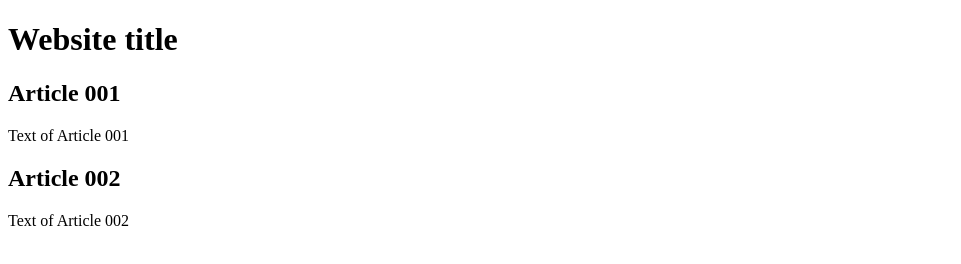
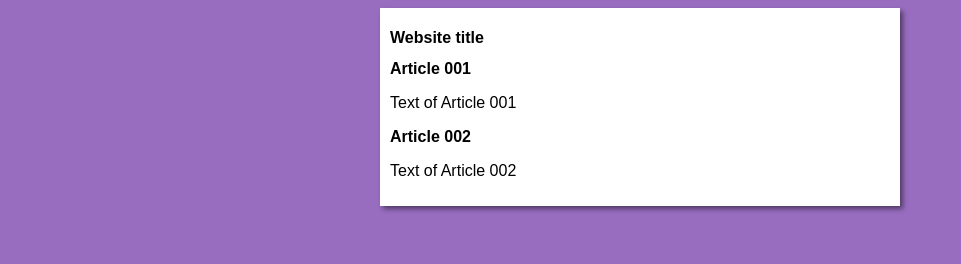
Before and after one commit to ebLPellegrini/project-website, a plain HTML site: page index.html in a window 1280 px wide. Shown: the whole page, without its empty margins (0-961 px from the left). Drawn offline with Linux system fonts and the light colour scheme.

Commit message:
I started the design

```diff
--- a/index.html
+++ b/index.html
@@ -5,6 +5,7 @@
     <meta charset="UTF-8">
     <meta name="viewport" content="width=device-width, initial-scale=1.0">
     <title>Website title</title>
+    <link rel="stylesheet" href="styles/styles.css">
 </head>
 
 <body>
--- /dev/null
+++ b/styles/styles.css
@@ -0,0 +1,20 @@
+*
+{
+    font-family: Arial, Helvetica, sans-serif;
+    font-size: 16px;
+}
+
+body
+{
+    background-color: rgb(152, 109, 192);
+
+}
+
+main
+{
+    background-color: white;
+    width: 500px;
+    margin: auto;
+    padding: 10px;
+    box-shadow: 3px 3px 5px rgba(0, 0, 0, 0.472);
+}
```
